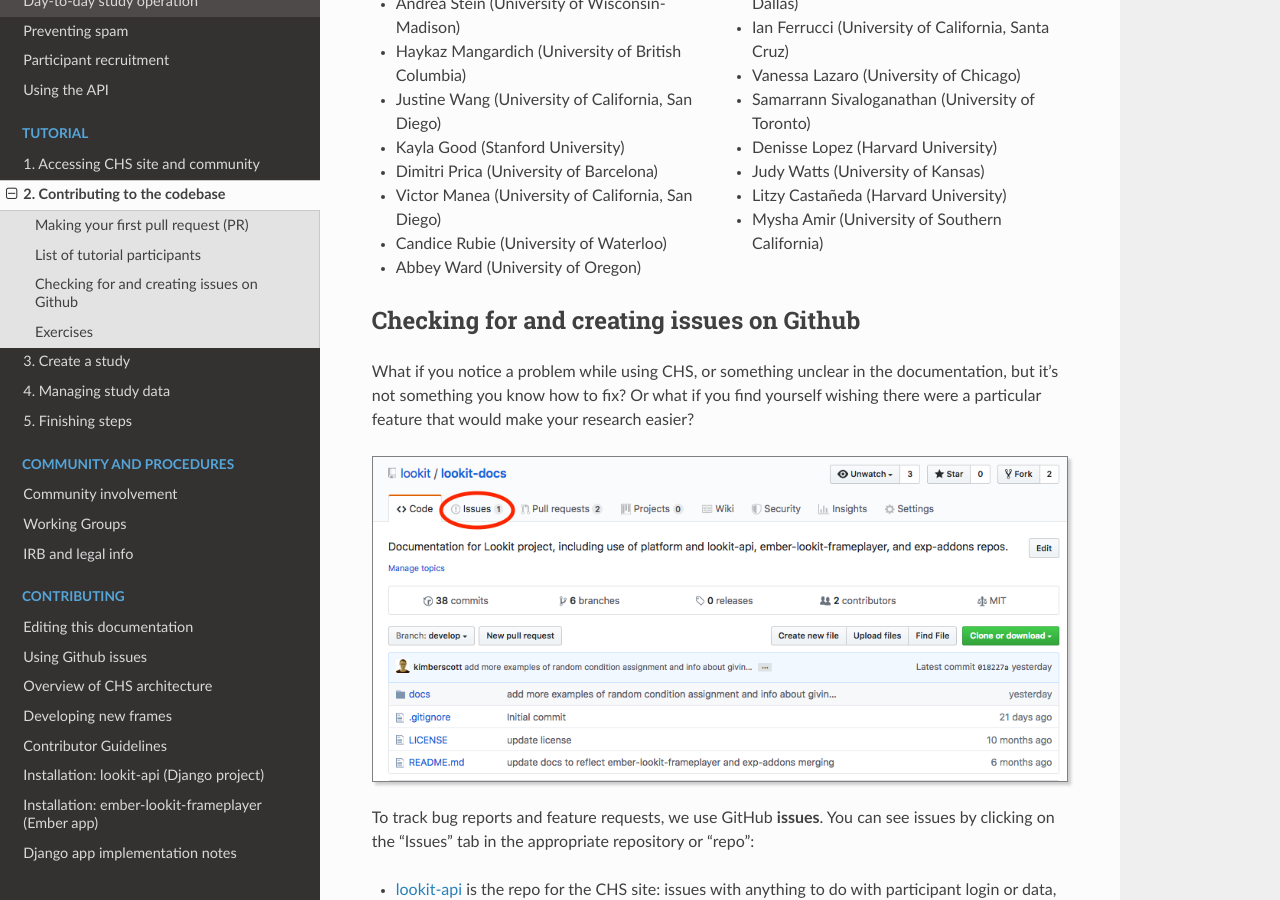
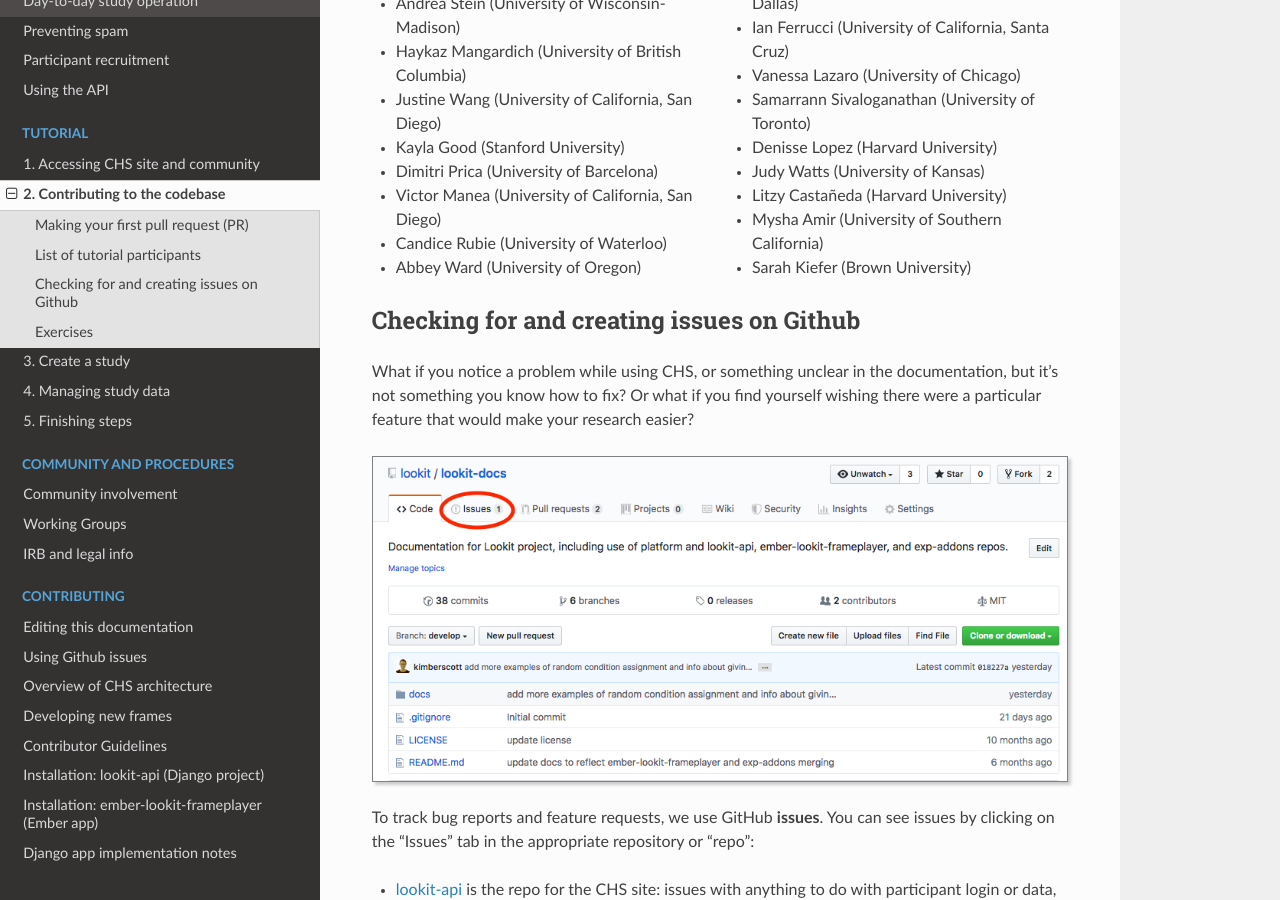
Before and after one commit to lookit/lookit-docs, a Sphinx documentation site: the page built from docs/source/tutorial-contributing.rst, in a window 1280 px wide and 900 px high, scrolled down 9129 px. Built offline with Sphinx 7.4.7 and the Read the Docs theme 3.1.0, drawn with Linux system fonts in a browser that asks for light colours.

Commit message:
Update tutorial-contributing.rst

```diff
--- a/docs/source/tutorial-contributing.rst
+++ b/docs/source/tutorial-contributing.rst
@@ -365,6 +365,7 @@
 - Judy Watts (University of Kansas)
 - Litzy Castañeda (Harvard University)
 - Mysha Amir (University of Southern California)
+- Sarah Kiefer (Brown University)
 
 Checking for and creating issues on Github
 -------------------------------------------
```
